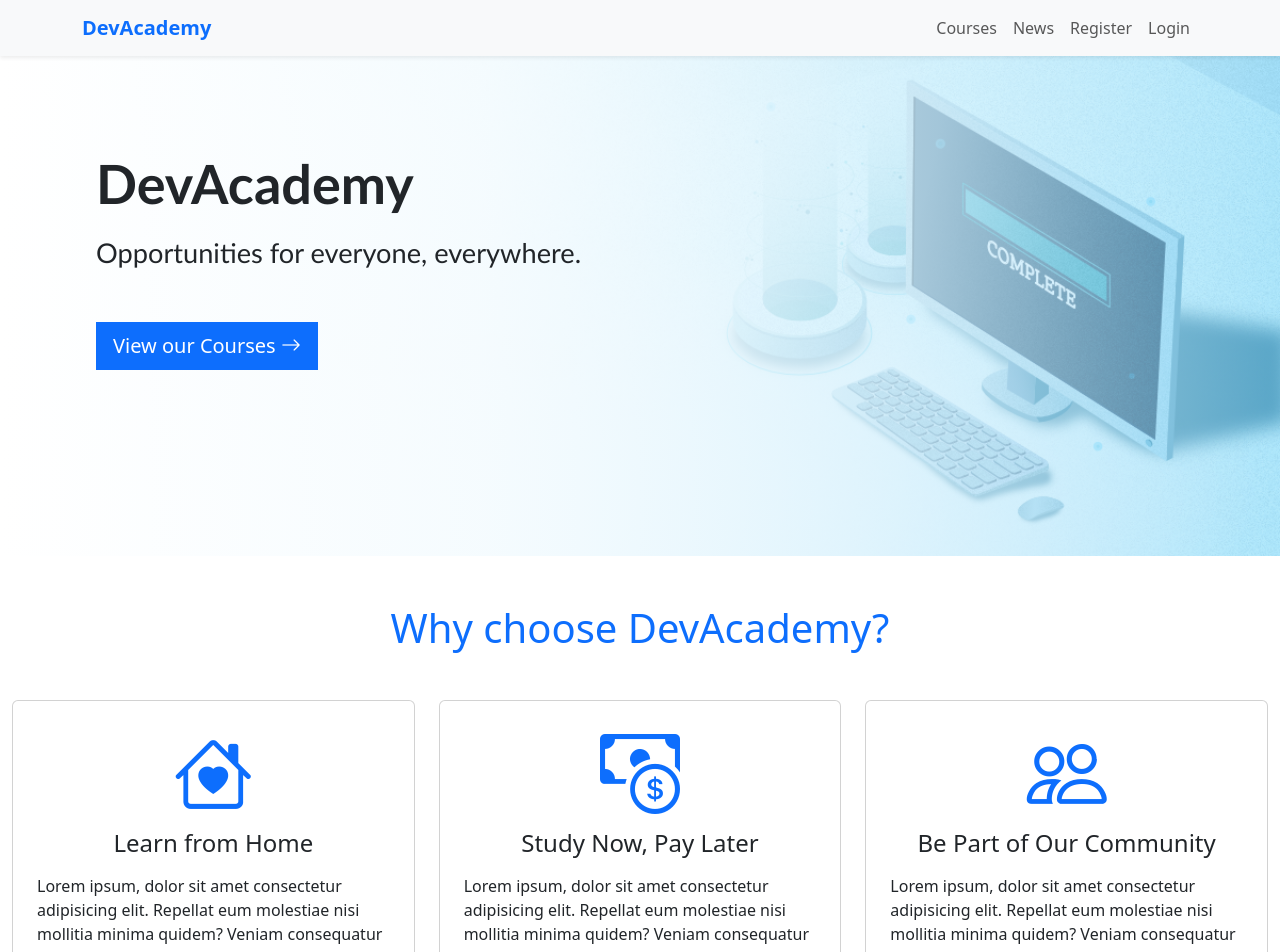
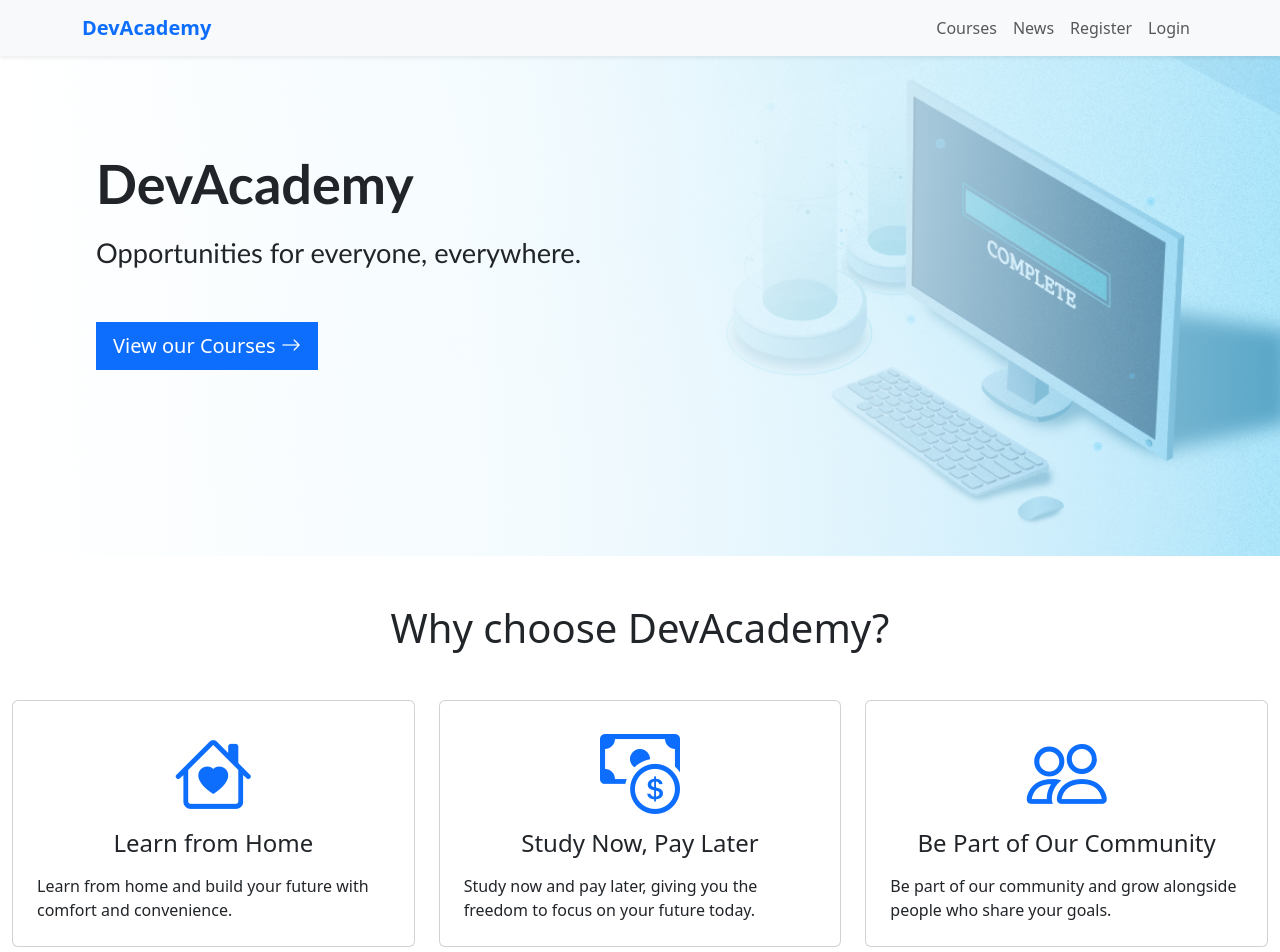
Before and after one commit to ronaldmark-antonio/rmantonio-courseBooking, a Vue app: page / in a window 1280 px wide. Shown: the top 952 px of the page. Built offline with nearby package versions, Linux system fonts and the light colour scheme; what notyf would draw is missing.

Commit message:
Update Home highlights cards content

```diff
--- a/src/components/HighlightsComponent.vue
+++ b/src/components/HighlightsComponent.vue
@@ -1,7 +1,7 @@
 <!-- ACTIVITY SOLUTION START -->
 <template>
     <div class="row my-5">
-        <h1 class="text-center text-primary mb-5">Why choose DevAcademy?</h1>
+        <h1 class="text-center text-dark mb-5">Why choose DevAcademy?</h1>
         <div id="highlight1" class="col-md-4">
             <div id="highlight1" class="card p-2 min-height-100">
                 <div class="card-body">
@@ -10,7 +10,7 @@
                         Learn from Home
                     </h4>
                     <p class="card-text mt-3">
-                        Lorem ipsum, dolor sit amet consectetur adipisicing elit. Repellat eum molestiae nisi mollitia minima quidem? Veniam consequatur enim cumque odio dolorem, ullam adipisci nobis deserunt repudiandae excepturi harum at debitis.
+                       Learn from home and build your future with comfort and convenience.
                     </p>
                 </div>
             </div>
@@ -24,7 +24,7 @@
                         Study Now, Pay Later
                     </h4>
                     <p class="card-text mt-3">
-                        Lorem ipsum, dolor sit amet consectetur adipisicing elit. Repellat eum molestiae nisi mollitia minima quidem? Veniam consequatur enim cumque odio dolorem, ullam adipisci nobis deserunt repudiandae excepturi harum at debitis.
+                        Study now and pay later, giving you the freedom to focus on your future today.
                     </p>
                 </div>
             </div>
@@ -38,7 +38,7 @@
                         Be Part of Our Community
                     </h4>
                     <p class="card-text mt-3">
-                        Lorem ipsum, dolor sit amet consectetur adipisicing elit. Repellat eum molestiae nisi mollitia minima quidem? Veniam consequatur enim cumque odio dolorem, ullam adipisci nobis deserunt repudiandae excepturi harum at debitis.
+                        Be part of our community and grow alongside people who share your goals.
                     </p>
                 </div>
             </div>
```
